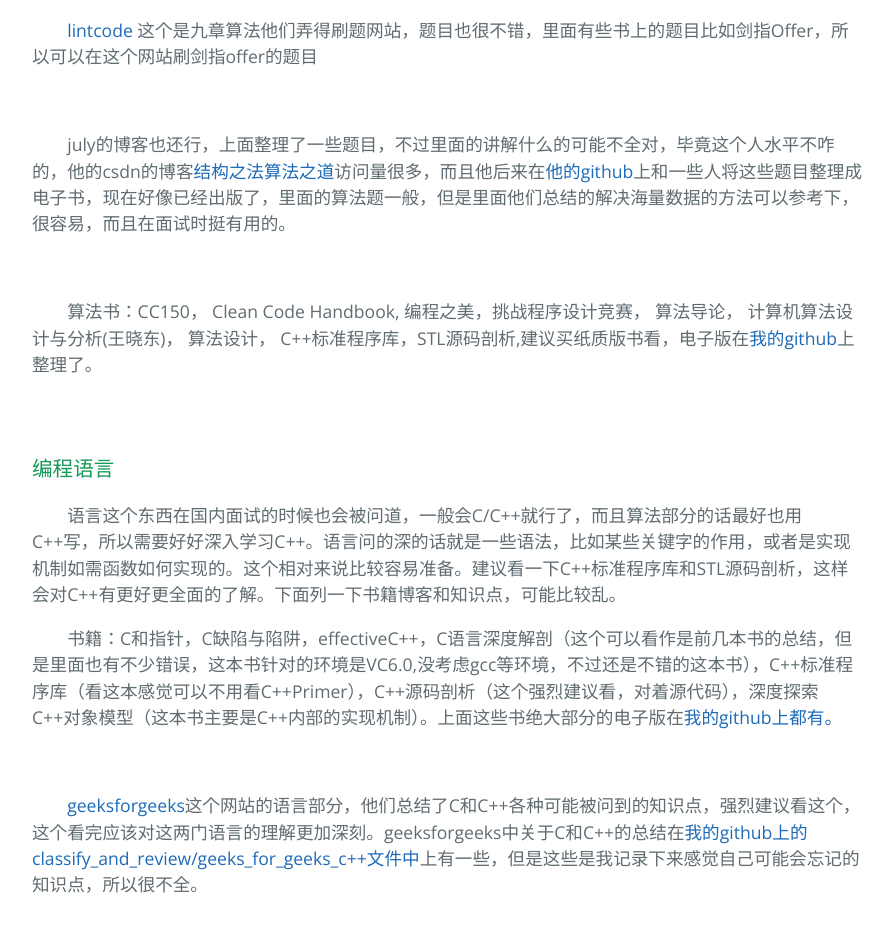
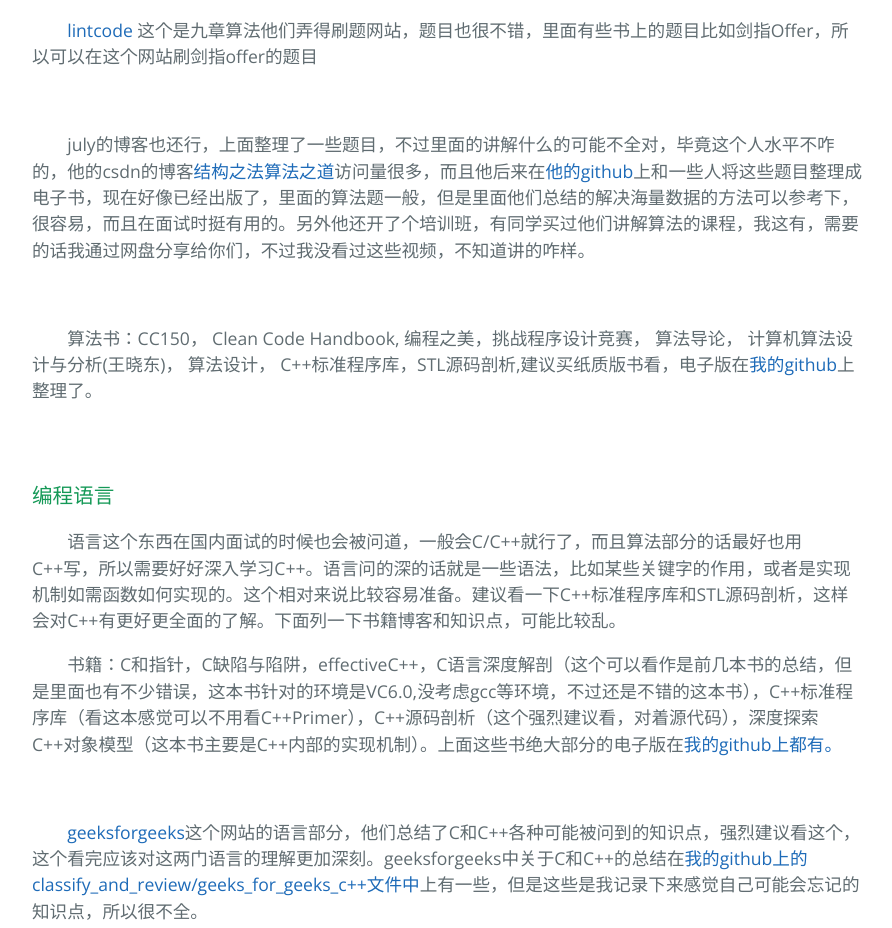
Before and after one commit to tianmn2109/tianmn2109.github.io, a plain HTML site: page index.html in a window 1280 px wide. Shown: the part 1260-2188 px from the top of the page, without its empty margins (192-1084 px from the left). Drawn offline with nearby package versions, Linux system fonts and the light colour scheme.

Commit message:
Add some content to the part of algorithm.

```diff
--- a/index.html
+++ b/index.html
@@ -24,7 +24,7 @@
 <p><a href="https://www.careercup.com">careercup</a> 这个网站上面大多是别人写的面经，里面会有不少算法题，这个网站整理出了一本书叫CC150（这本书也很重要）,这本书在国内翻译好像叫做程序员面试金典。CC150这本书在<a href="https://www.github.com/tianmn2109/booksforblog">我的github</a>上有。此外这个网站好像需要翻墙。</p><br>
 <p><a href="https://www.geeksforgeeks.org">geeksforgeeks</a> 这个网站的算法部分有不少leetcode上面没有的题目，而且对算法有较为详细的解释,里面的算法是分类的而且有讲解很不错。</p><br>
 <p><a href="https://www.lintcode.com">lintcode</a> 这个是九章算法他们弄得刷题网站，题目也很不错，里面有些书上的题目比如剑指Offer，所以可以在这个网站刷剑指offer的题目</p><br>
-<p>july的博客也还行，上面整理了一些题目，不过里面的讲解什么的可能不全对，毕竟这个人水平不咋的，他的csdn的博客<a href="http://blog.csdn.net/v_july_v">结构之法算法之道</a>访问量很多，而且他后来在<a href="https://github.com/julycoding/The-Art-Of-Programming-By-July">他的github</a>上和一些人将这些题目整理成电子书，现在好像已经出版了，里面的算法题一般，但是里面他们总结的解决海量数据的方法可以参考下，很容易，而且在面试时挺有用的。</p><br>
+<p>july的博客也还行，上面整理了一些题目，不过里面的讲解什么的可能不全对，毕竟这个人水平不咋的，他的csdn的博客<a href="http://blog.csdn.net/v_july_v">结构之法算法之道</a>访问量很多，而且他后来在<a href="https://github.com/julycoding/The-Art-Of-Programming-By-July">他的github</a>上和一些人将这些题目整理成电子书，现在好像已经出版了，里面的算法题一般，但是里面他们总结的解决海量数据的方法可以参考下，很容易，而且在面试时挺有用的。另外他还开了个培训班，有同学买过他们讲解算法的课程，我这有，需要的话我通过网盘分享给你们，不过我没看过这些视频，不知道讲的咋样。</p><br>
 <p>算法书：CC150， Clean Code Handbook, 编程之美，挑战程序设计竞赛， 算法导论， 计算机算法设计与分析(王晓东)， 算法设计， C++标准程序库，STL源码剖析,建议买纸质版书看，电子版在<a href="https://www.github.com/tianmn2109/booksforblog">我的github</a>上整理了。</p><br>
 
 
```
